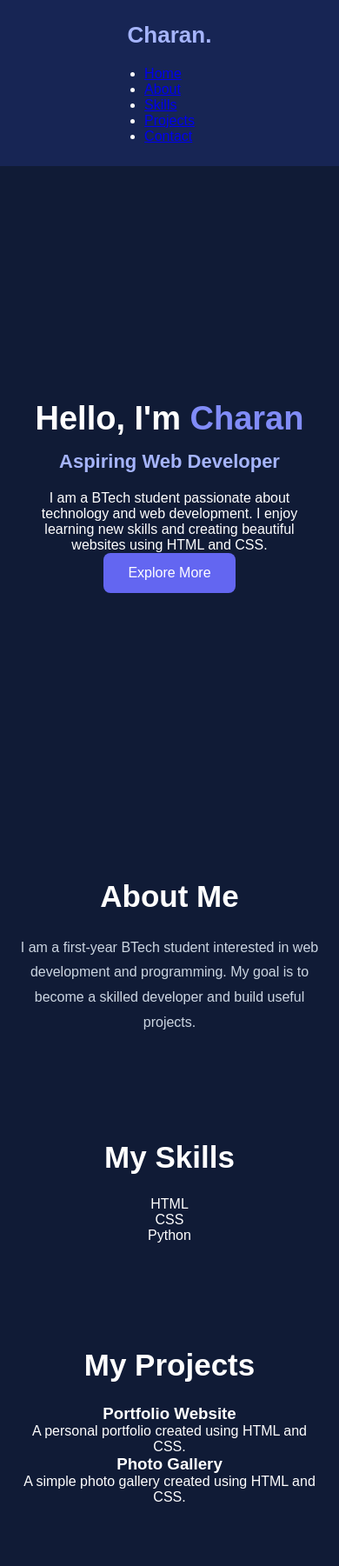
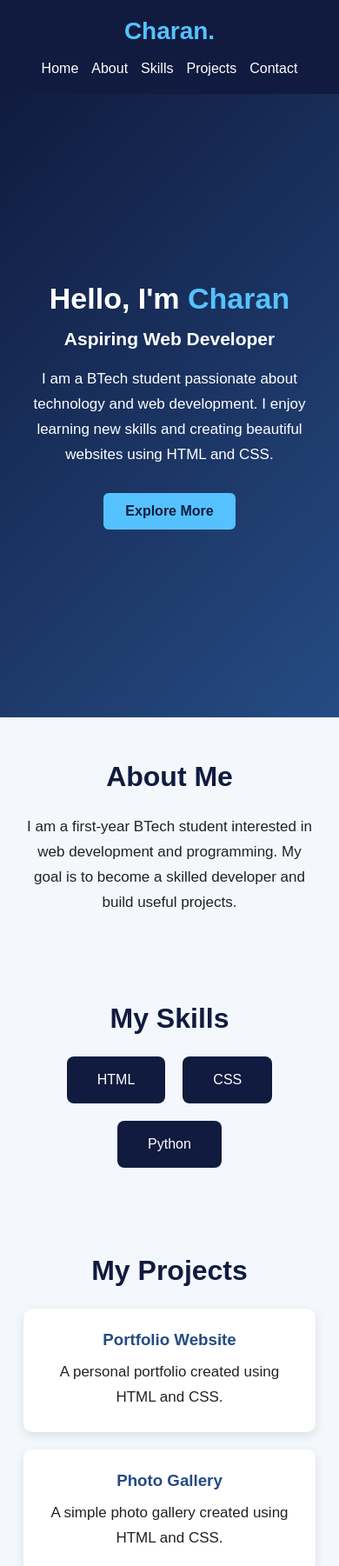
Before and after one commit to charanvadthe/Web-Development, a plain HTML site: page portfolio/index.html in a window 390 px wide. Shown: the top 1801 px of the page at 87% size. Drawn offline with Linux system fonts and the light colour scheme.

Commit message:
Refactor CSS styles for improved design and responsiveness
Updated styles for various sections, including navigation, home, and footer. Adjusted colors, font sizes, and layout for improved aesthetics and responsiveness.

```diff
--- a/portfolio/style.css
+++ b/portfolio/style.css
@@ -1,190 +1,180 @@
-/* General Styling */
+/* General styling */
 * {
     margin: 0;
     padding: 0;
     box-sizing: border-box;
+    font-family: Arial, sans-serif;
+}
+
+html {
     scroll-behavior: smooth;
 }
 
 body {
-    font-family: Arial, sans-serif;
-    background-color: #101B36;
-    color: white;
+    background-color: #f4f7fc;
+    color: #222;
 }
 
-/* Navigation */
-nav {
+/* Navigation bar */
+.navbar {
+    background-color: #101b3f;
+    color: white;
+    padding: 20px 8%;
     display: flex;
     justify-content: space-between;
     align-items: center;
-    padding: 25px 8%;
-    background-color: #172554;
 }
 
 .logo {
-    color: #A5B4FC;
-    font-size: 26px;
+    color: #55c2ff;
+    font-size: 28px;
 }
 
-.nav-links a {
+.navbar ul {
+    display: flex;
+    list-style: none;
+    gap: 25px;
+}
+
+.navbar a {
     color: white;
     text-decoration: none;
-    margin-left: 20px;
-    font-size: 15px;
+    font-size: 16px;
 }
 
-.nav-links a:hover {
-    color: #A5B4FC;
+.navbar a:hover {
+    color: #55c2ff;
 }
 
-/* Home Section */
+/* Home section */
 .home {
-    min-height: 90vh;
+    min-height: 85vh;
     display: flex;
-    flex-direction: column;
     justify-content: center;
     align-items: center;
     text-align: center;
     padding: 40px 20px;
+    background: linear-gradient(135deg, #101b3f, #254b83);
+    color: white;
 }
 
-.welcome {
-    color: #A5B4FC;
-    letter-spacing: 3px;
+.home-content {
+    max-width: 650px;
+}
+
+.home h1 {
+    font-size: 48px;
+    margin-bottom: 15px;
+}
+
+.home h1 span {
+    color: #55c2ff;
+}
+
+.home h2 {
+    font-size: 25px;
     margin-bottom: 20px;
 }
 
-.home h1 {
-    font-size: 55px;
-    margin-bottom: 15px;
-}
-
-.home h1 span,
-.section h2 span {
-    color: #818CF8;
-}
-
-.home h2 {
-    color: #A5B4FC;
-    font-size: 28px;
-    margin-bottom: 20px;
-}
-
-.description {
-    max-width: 600px;
-    line-height: 1.8;
-    color: #CBD5E1;
+.home p {
+    font-size: 17px;
+    line-height: 1.7;
     margin-bottom: 30px;
 }
 
 /* Buttons */
 .btn {
     display: inline-block;
-    background-color: #6366F1;
-    color: white;
-    padding: 14px 28px;
+    background-color: #55c2ff;
+    color: #101b3f;
+    padding: 12px 25px;
+    border-radius: 6px;
     text-decoration: none;
-    border-radius: 8px;
-    transition: 0.3s;
+    font-weight: bold;
 }
 
 .btn:hover {
-    background-color: #4338CA;
-    transform: translateY(-3px);
+    background-color: white;
 }
 
-/* Common Sections */
+/* Common sections */
 .section {
-    padding: 80px 10%;
+    padding: 70px 10%;
     text-align: center;
 }
 
 .section h2 {
-    font-size: 35px;
+    color: #101b3f;
+    font-size: 32px;
     margin-bottom: 25px;
 }
 
-.section > p {
-    max-width: 700px;
-    margin: auto;
-    line-height: 1.8;
-    color: #CBD5E1;
+.section p {
+    font-size: 17px;
+    line-height: 1.7;
 }
 
-/* Skills and Project Cards */
-.cards {
+/* Skills */
+.skills-container {
     display: flex;
     justify-content: center;
     flex-wrap: wrap;
-    gap: 25px;
-    margin-top: 35px;
+    gap: 20px;
 }
 
-.card {
-    background-color: #1E293B;
-    padding: 30px;
-    border-radius: 12px;
-    width: 230px;
-    border: 1px solid #334155;
-    transition: 0.3s;
+.skill {
+    background-color: #101b3f;
+    color: white;
+    padding: 18px 35px;
+    border-radius: 8px;
 }
 
-.card:hover {
-    transform: translateY(-8px);
-    border-color: #818CF8;
+/* Projects */
+.project-card {
+    background-color: white;
+    padding: 25px;
+    margin: 20px auto;
+    max-width: 550px;
+    border-radius: 10px;
+    box-shadow: 0 4px 12px rgba(0, 0, 0, 0.1);
 }
 
-.card h3 {
-    color: #A5B4FC;
-    margin-bottom: 15px;
-}
-
-.card p {
-    color: #CBD5E1;
-    line-height: 1.6;
-}
-
-/* Contact Section */
-#contact .btn {
-    margin-top: 25px;
+.project-card h3 {
+    color: #254b83;
+    margin-bottom: 12px;
 }
 
 /* Footer */
 footer {
-    background-color: #172554;
+    background-color: #101b3f;
+    color: white;
     text-align: center;
-    padding: 25px;
-    color: #CBD5E1;
+    padding: 20px;
 }
 
-/* Mobile Responsive Design */
-@media (max-width: 650px) {
+/* Mobile responsive design */
+@media (max-width: 600px) {
 
-    nav {
+    .navbar {
         flex-direction: column;
-        gap: 20px;
+        gap: 18px;
     }
 
-    .nav-links {
-        display: flex;
+    .navbar ul {
         flex-wrap: wrap;
         justify-content: center;
         gap: 15px;
     }
 
-    .nav-links a {
-        margin: 0;
-    }
-
     .home h1 {
-        font-size: 38px;
+        font-size: 34px;
     }
 
     .home h2 {
-        font-size: 22px;
+        font-size: 21px;
     }
 
     .section {
-        padding: 60px 6%;
+        padding: 50px 7%;
     }
 }
```
